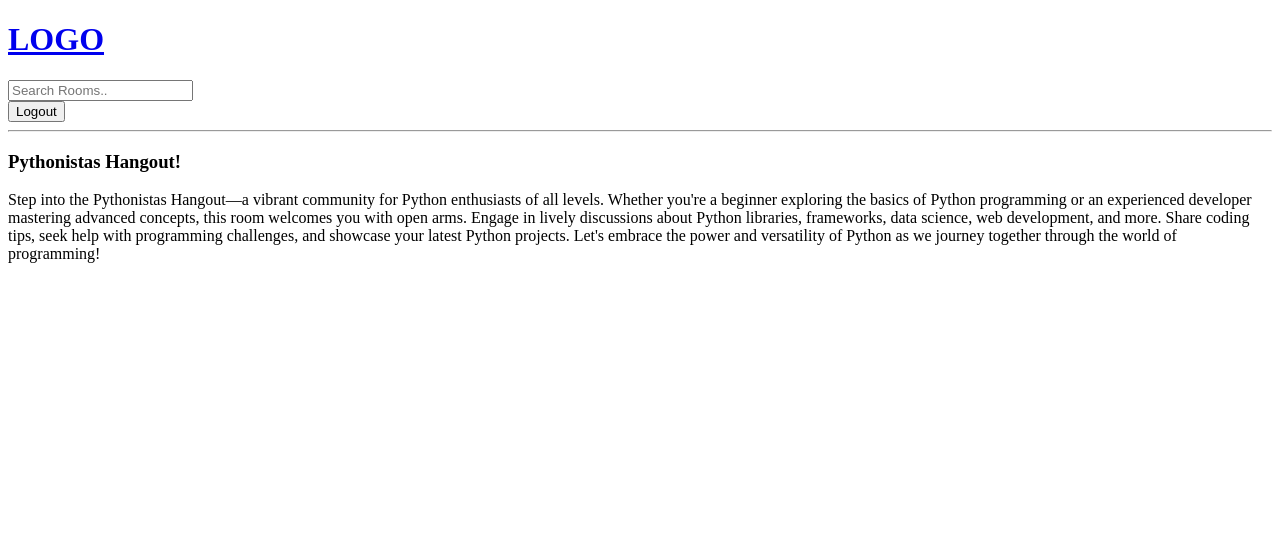
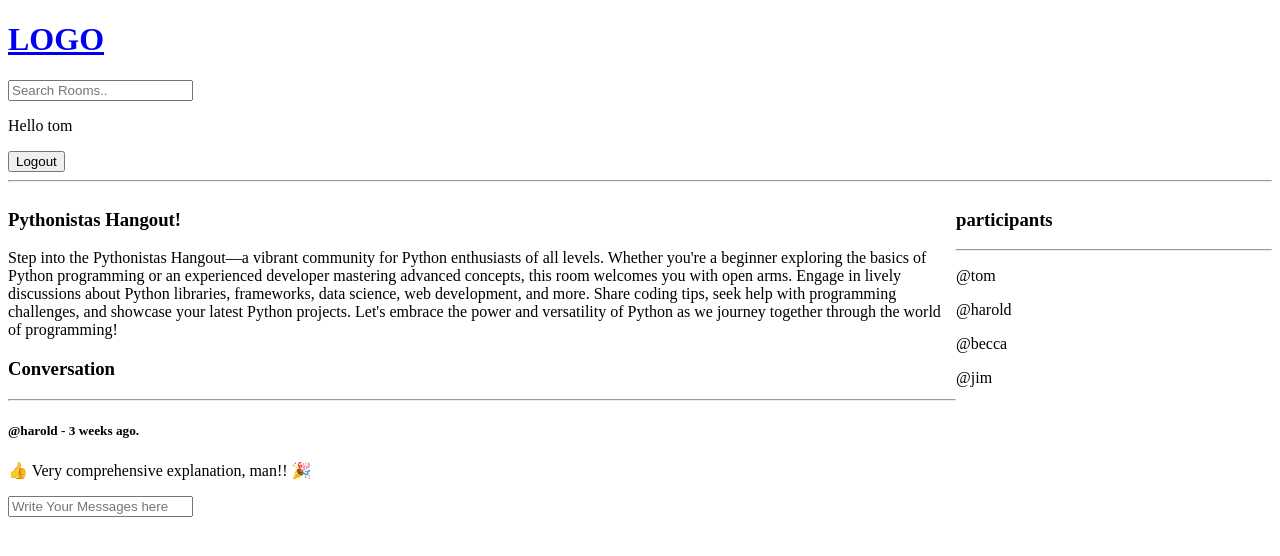
Before and after one commit to gayatrisj/Django-space, a Django app: page /room/4 in a window 1280 px wide. Shown: the top 556 px of the page. Run offline with Django 5.2, Linux system fonts and the light colour scheme; a user stored in the database is signed in; data comes from the database, SQL or seed files in the repository; both versions use the stored data as it was after the commit.

Commit message:
CRUD operations are implemented in side chat rooms

```diff
--- a/studybud/base/models.py
+++ b/studybud/base/models.py
@@ -16,7 +16,7 @@ class Room(models.Model):
     topic = models.ForeignKey(Topic, on_delete=models.SET_NULL, null=True)
     name = models.CharField(max_length=200)
     description = models.TextField(null=True, blank=True)
-    # participants
+    participants = models.ManyToManyField(User, related_name="participants", blank=True, null=True)
     updated = models.DateTimeField(auto_now=True)
     created = models.DateTimeField(auto_now_add=True)
 
--- a/studybud/base/templates/base/room.html
+++ b/studybud/base/templates/base/room.html
@@ -1,6 +1,58 @@
 {% extends 'main.html' %}
 
 {% block content %}
-<h3> {{room.name}} </h3>
-<p>{{room.description}}</p>
+
+<style>
+    .room-container{
+        display: grid;
+        grid-template-columns: 3fr 1fr;
+        gap: 4;
+    }
+</style>
+<div class="room-container">
+
+    <div>
+        <h3> {{room.name}} </h3>
+        <p>{{room.description}}</p>
+
+        <div class="comment-wrapper">
+            <h3>Conversation</h3>
+            <hr/>
+            {% for message in messages1 %}
+              <div>
+                {% if request.user == message.user %}
+                <a href="{% url 'delete-message' message.id %}">Delete</a>
+
+                {% endif %}
+                <h5> @{{message.user}} - {{message.created|timesince}} ago.</h5>
+                <p>{{message}}  </p>
+              </div>
+            {% endfor %}
+
+        </div>
+        {% if request.user.is_authenticated %}
+        <div class="comment-form">
+            <form action="" method="POST">
+                {% csrf_token %}
+                <input type="text" name="body"  placeholder="Write Your Messages here" />
+            </form>
+        </div>
+        {% endif %}
+
+    </div>
+
+    <div>
+        <h3>participants</h3>
+        <hr>
+        {% for user in participants %}
+        <div>
+            <p>@{{user.username}}</p>
+        </div>
+        {% endfor %}
+
+    </div>
+
+
+</div>
+
 {% endblock %}
--- a/studybud/base/urls.py
+++ b/studybud/base/urls.py
@@ -10,4 +10,5 @@ urlpatterns = [
     path('create-room/', views.createRoom, name="create-room"),
     path('update-room/<str:pk>', views.updateRoom, name="update-room"),
     path('delete-room/<str:pk>', views.deleteRoom, name="delete-room"),
+    path('delete-message/<str:pk>', views.deleteMessage, name="delete-message"),
 ]
--- a/studybud/base/views.py
+++ b/studybud/base/views.py
@@ -5,7 +5,7 @@ from django.contrib.auth.decorators import login_required
 from django.contrib import messages
 from django.contrib.auth import authenticate, login, logout
 from django.contrib.auth.models import User
-from .models import Room, Topic
+from .models import Room, Topic, Message
 from django.http import HttpResponse
 from .forms import RoomForm
 
@@ -40,7 +40,7 @@ def loginPage(request):
         password = request.POST.get('password')
 
         try :
-            user = User.objects.get(username=username).lower()
+            user = User.objects.get(username=username)
             print(user)
         except User.DoesNotExist:
             messages.error(request, "User does not exist")
@@ -78,9 +78,18 @@ def registerPage(request):
 
 def room(request,pk):
     room = Room.objects.get(id=pk)
+    messages = room.message_set.all().order_by('-created')
 
-
-    context = {'room':room}
+    participants = room.participants.all()
+    if request.method == "POST":
+        message = Message.objects.create(
+            user=request.user,
+            room=room,
+            body=request.POST.get('body')
+        )
+        room.participants.add(request.user)
+        return redirect('room', pk=room.id)
+    context = {'room':room, 'messages1':messages,"participants":participants}
     return render(request,'base/room.html',context)
 
 @login_required(login_url="/login")
@@ -123,3 +132,16 @@ def deleteRoom(request, pk):
         room.delete()
         return redirect('home')
     return render(request,'base/delete.html',{'obj':room})
+
+@login_required(login_url="/login")
+def deleteMessage(request, pk):
+    message = Message.objects.get(id=pk)
+
+    if request.user != message.user:
+        return HttpResponse("You are not allowed here!!")
+
+    if request.method == 'POST':
+        message.delete()
+        return redirect('home')
+
+    return render(request, 'base/delete.html', {'obj': message})
--- a/studybud/studybud/settings.py
+++ b/studybud/studybud/settings.py
@@ -25,8 +25,7 @@ SECRET_KEY = 'django-insecure-7wu^4&y(i4y@9r5xzu+=5$7&jfs*d#9%^exp9h2oyf97t9yrnk
 # SECURITY WARNING: don't run with debug turned on in production!
 DEBUG = True
 
-ALLOWED_HOSTS = ['8000-sivajisj-djangospace-m8gsf61cwgw.ws-us110.gitpod.io',
-'8000-sivajisj-djangospace-m8gsf61cwgw.ws-us112.gitpod.io']
+ALLOWED_HOSTS = ['8000-sivajisj-djangospace-m8gsf61cwgw.ws-us110.gitpod.io']
 
 
 # Application definition
@@ -124,6 +123,5 @@ STATIC_URL = 'static/'
 
 DEFAULT_AUTO_FIELD = 'django.db.models.BigAutoField'
 CSRF_TRUSTED_ORIGINS = [
-    'https://8000-sivajisj-djangospace-m8gsf61cwgw.ws-us112.gitpod.io',
     'https://8000-sivajisj-djangospace-m8gsf61cwgw.ws-us110.gitpod.io'
 ]
--- a/studybud/templates/navbar.html
+++ b/studybud/templates/navbar.html
@@ -8,6 +8,7 @@
 </form>
 
 {% if request.user.is_authenticated %}
+<p>Hello {{request.user}}</p>
 <a href="{% url 'logout' %}"><button>Logout</button></a>
 
 {% else %}
```
Also changed, not shown: studybud/base/migrations/0003_alter_room_options_room_participants.py (added), studybud/db.sqlite3.
